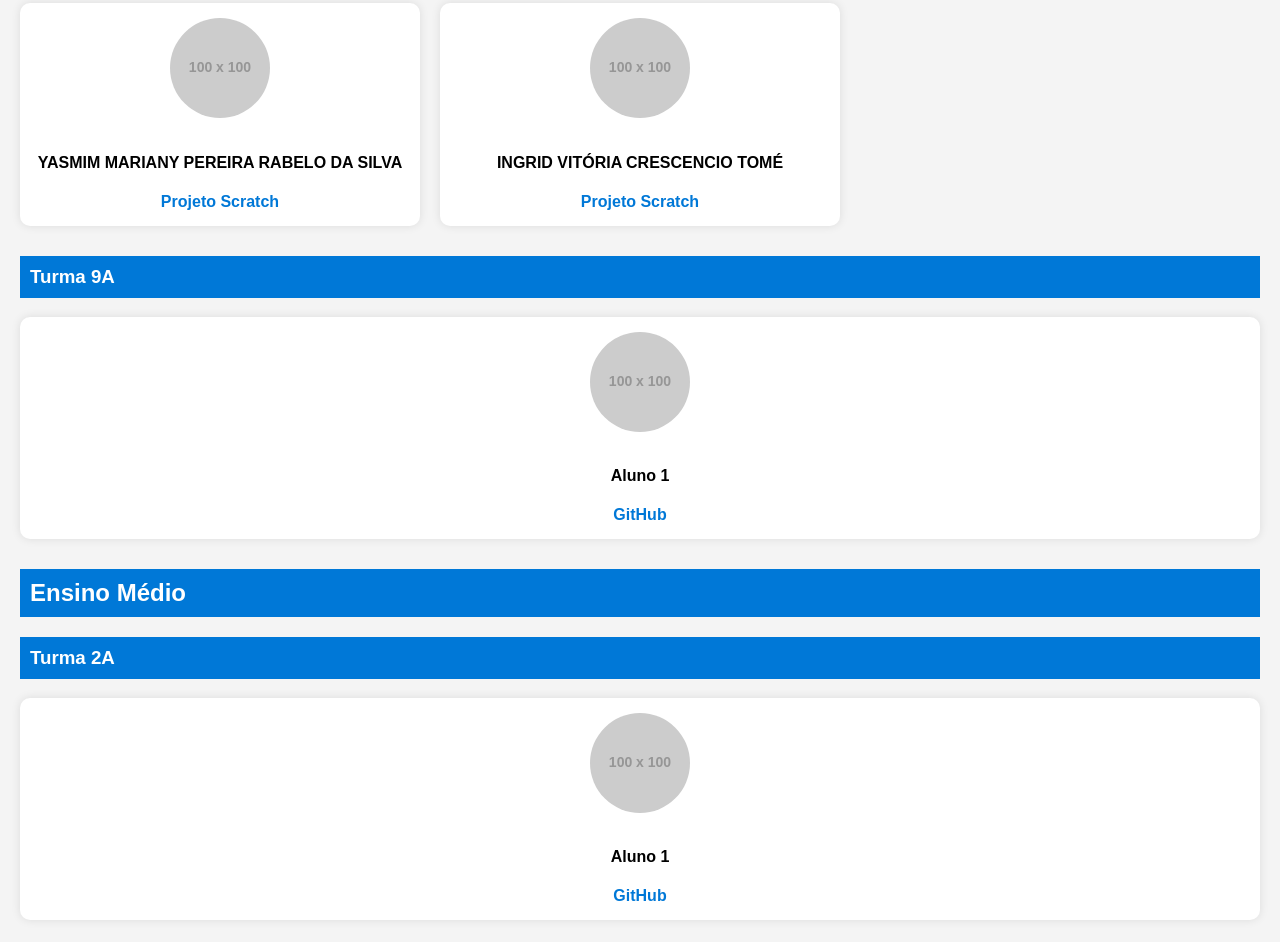
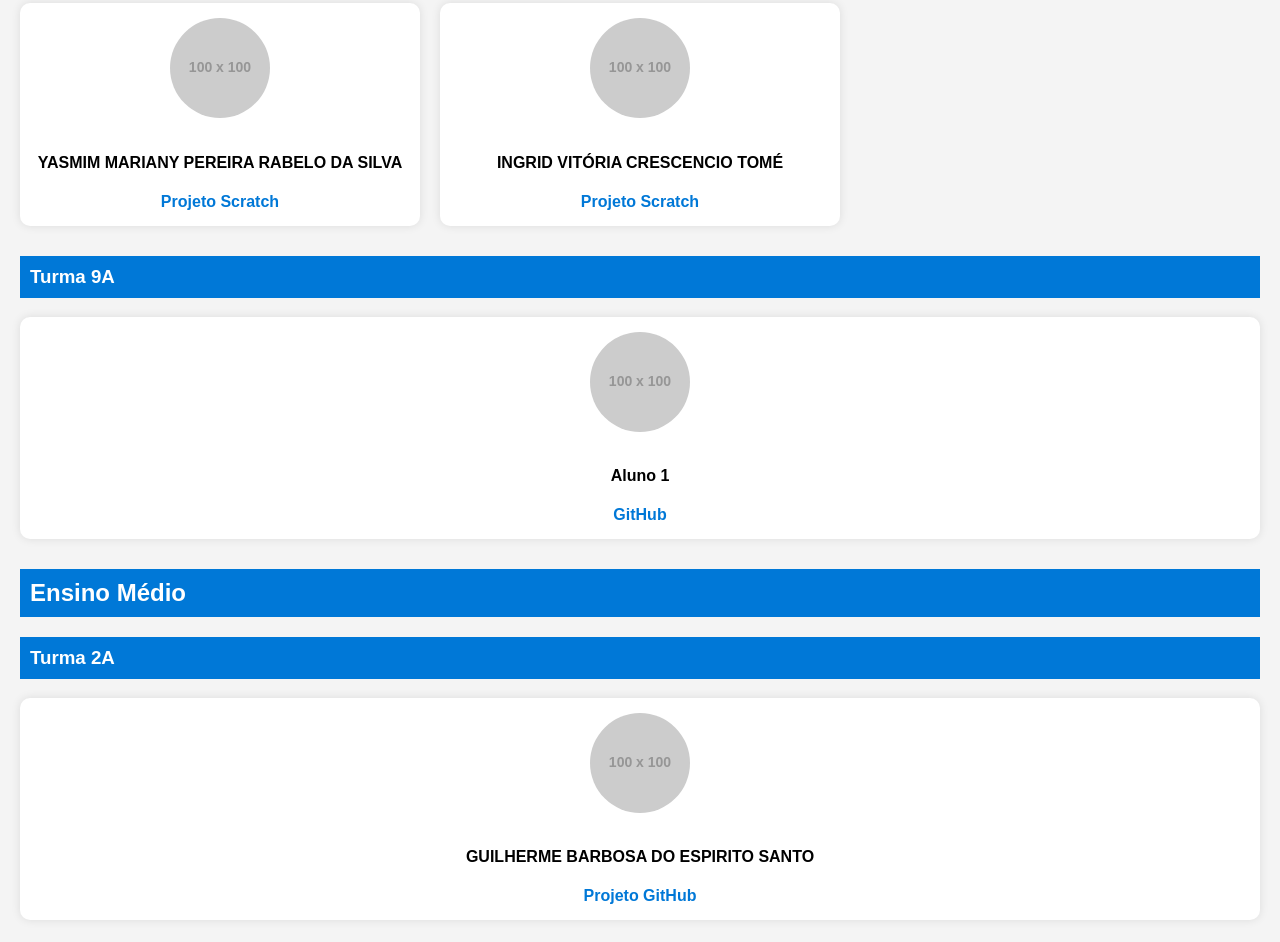
Before and after one commit to Inferdes/SITE-TIRADENTES, a plain HTML site: page turmas.html in a window 1280 px wide. Shown: the part 2961-3903 px from the top of the page. Drawn offline with Linux system fonts and the light colour scheme; placeholder pictures from the web are drawn by us.

Commit message:
GUILHERME

```diff
--- a/turmas.html
+++ b/turmas.html
@@ -221,8 +221,8 @@
             <div class="trabalhos">
                 <div class="card">
                     <img src="https://via.placeholder.com/100" alt="Foto do Aluno">
-                    <h4>Aluno 1</h4>
-                    <a href="https://github.com/aluno4" target="_blank">GitHub</a>
+                    <h4>GUILHERME BARBOSA DO ESPIRITO SANTO</h4>
+                    <a href="https://github.com/Exzone011/Jogos" target="_blank">Projeto GitHub</a>
                 </div>
                 <!-- Adicione mais cards para os alunos -->
             </div>
```
